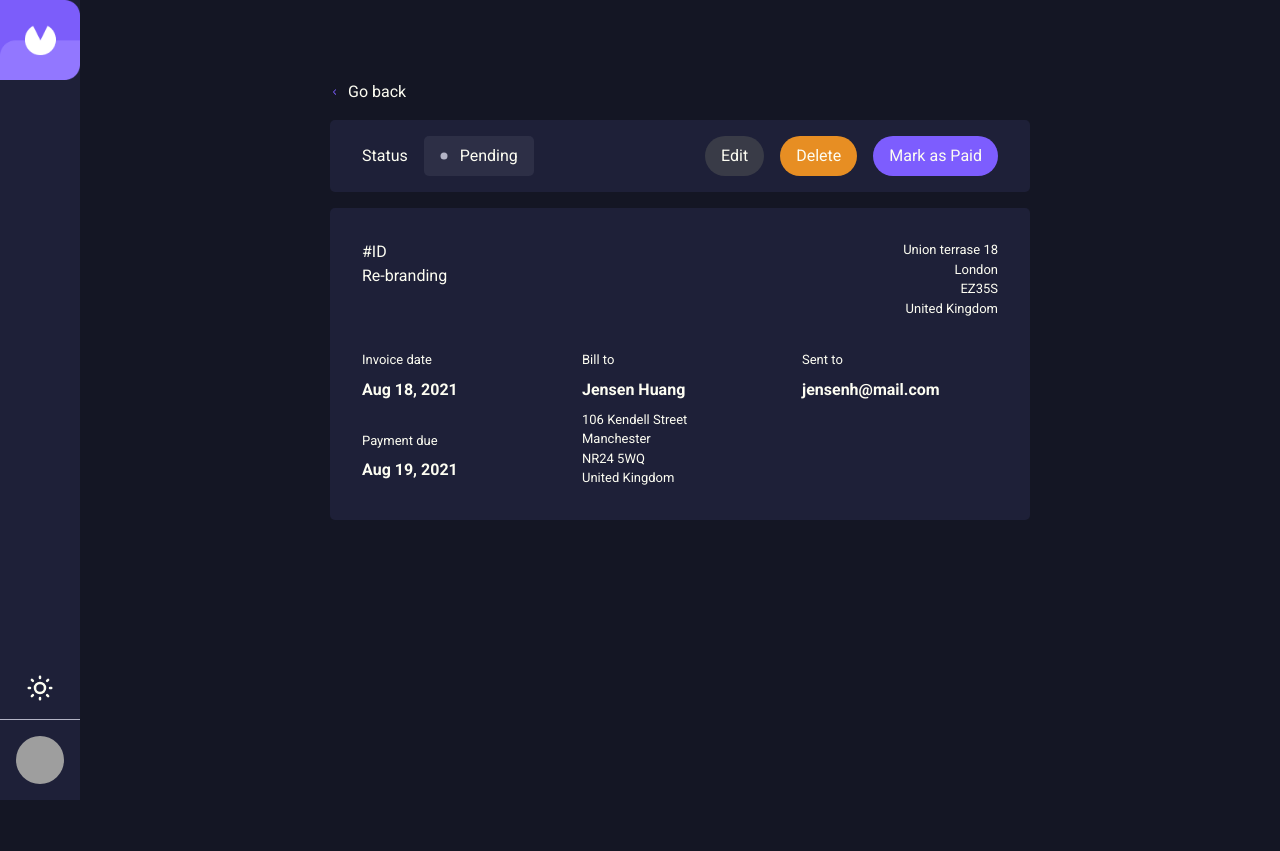
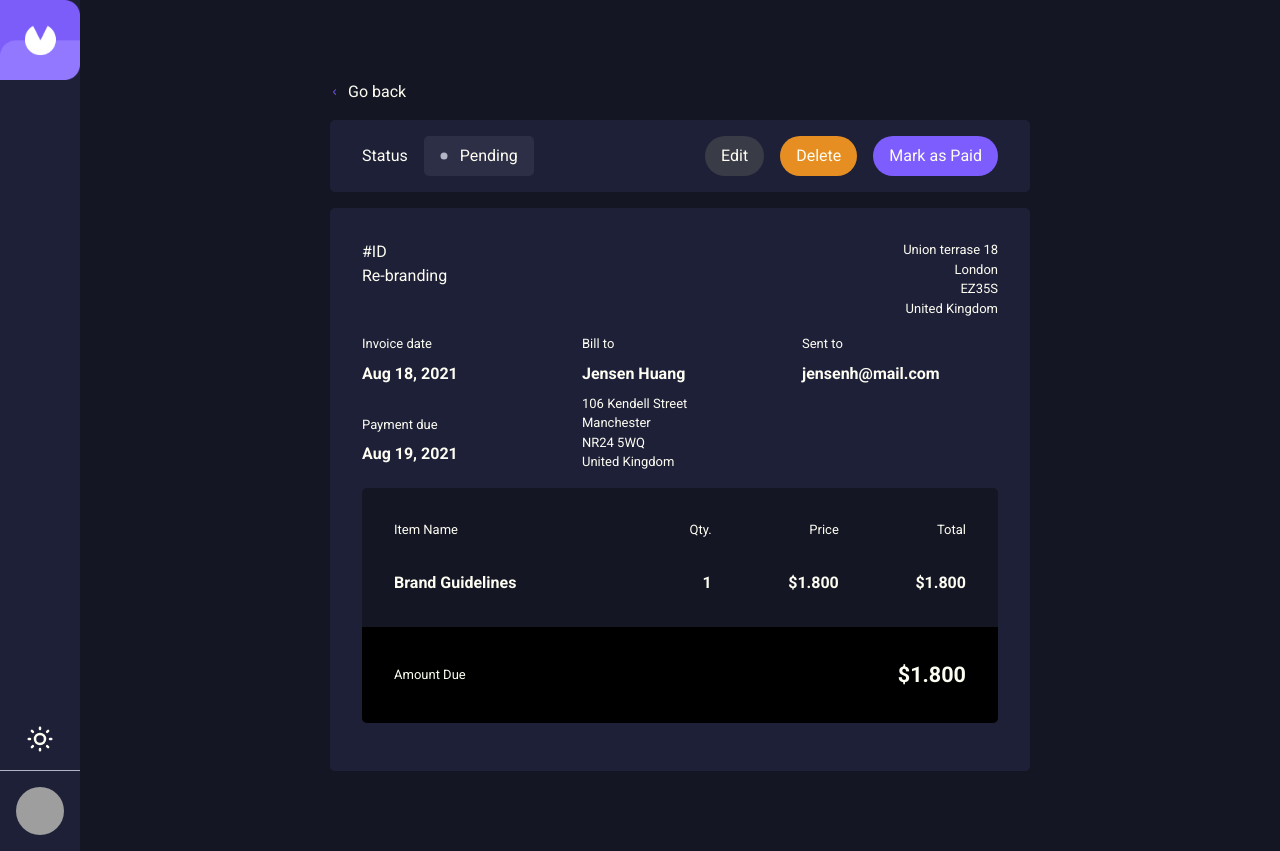
Before and after one commit to nivanovic7/invoices-app, a React (Vite) app: page /details in a window 1280 px wide. Before the commit the page ends 800 px from the top, so only its background shows below. Built offline with nearby package versions, Linux system fonts and the light colour scheme; grey boxes are pictures that could not be loaded; a web font is replaced by a local one.

Commit message:
Added invoice detail component

```diff
--- a/package.json
+++ b/package.json
@@ -10,6 +10,7 @@
     "preview": "vite preview"
   },
   "dependencies": {
+    "ngrok": "^5.0.0-beta.2",
     "react": "^18.3.1",
     "react-dom": "^18.3.1",
     "react-router-dom": "^6.26.1"
--- a/src/components/InvoiceDetails.jsx
+++ b/src/components/InvoiceDetails.jsx
@@ -1,5 +1,6 @@
 import Address from "./Address";
 import styles from "./InvoiceDetails.module.css";
+import InvoiceFooter from "./InvoiceFooter";
 import TitleAndDesc from "./TitleAndDesc";
 
 function InvoiceDetails() {
@@ -33,7 +34,7 @@ function InvoiceDetails() {
           />
         </TitleAndDesc>
       </main>
-      <footer className={styles.invoiceSummary}></footer>
+      <InvoiceFooter />
     </section>
   );
 }
--- a/src/components/InvoiceDetails.module.css
+++ b/src/components/InvoiceDetails.module.css
@@ -5,6 +5,10 @@
   @media (min-width: 50rem) {
     padding: 2rem;
   }
+}
+
+.invoice > *:not(:last-child) {
+  margin-bottom: 1rem;
 }
 
 .sellerInfo {
--- /dev/null
+++ b/src/components/InvoiceFooter.jsx
@@ -0,0 +1,41 @@
+import styles from "./InvoiceFooter.module.css";
+
+function InvoiceFooter() {
+  return (
+    <>
+      <footer className={`${styles.desktopFooter} ${styles.footer} bg-primary`}>
+        <div>
+          <span className="fs-small-text">Item Name</span>
+          <span className="fs-small-text">Qty.</span>
+          <span className="fs-small-text">Price</span>
+          <span className="fs-small-text">Total</span>
+          <span className="fw-bold">Brand Guidelines</span>
+          <span className="fw-bold">1</span>
+          <span className="fw-bold">$1.800</span>
+          <span className="fw-bold">$1.800</span>
+        </div>
+        <div className={styles.total}>
+          <span className="fs-small-text">Amount Due</span>
+          <span className="fs-featured fw-bold">$1.800</span>
+        </div>
+      </footer>
+      <footer
+        className={`${styles.mobileFooter} ${styles.footer} bg-primary fw-bold`}
+      >
+        <div>
+          <div>
+            <span>Brand Guidelines</span>
+            <div>1 x $1.800</div>
+          </div>
+          <span>$1.800</span>
+        </div>
+        <div>
+          <span>Grand Total</span>
+          <span className="fs-featured">$1.800</span>
+        </div>
+      </footer>
+    </>
+  );
+}
+
+export default InvoiceFooter;
--- /dev/null
+++ b/src/components/InvoiceFooter.module.css
@@ -0,0 +1,49 @@
+.desktopFooter {
+  display: none;
+  border-radius: 5px;
+  overflow: hidden;
+  @media (min-width: 50rem) {
+    display: block;
+  }
+}
+
+.desktopFooter > div:first-child {
+  display: grid;
+  gap: 2rem;
+  grid-template-columns: 2fr 1fr 1fr 1fr;
+  grid-template-rows: auto;
+
+  padding: 2rem;
+}
+
+.desktopFooter > div:nth-child(2) {
+  display: flex;
+  align-items: center;
+  justify-content: space-between;
+
+  background-color: black;
+  padding: 2rem;
+}
+
+.desktopFooter span:not(:first-child):not(:nth-child(5)) {
+  text-align: right;
+}
+
+.mobileFooter {
+  border-radius: 5px;
+  overflow: hidden;
+  @media (min-width: 50rem) {
+    display: none;
+  }
+}
+
+.mobileFooter > div {
+  display: flex;
+  justify-content: space-between;
+  align-items: center;
+  padding: 1rem;
+}
+
+.mobileFooter > div:nth-child(2) {
+  background-color: black;
+}
```
Also changed, not shown: 1 other file (tests, documents, lock files or other folders).
